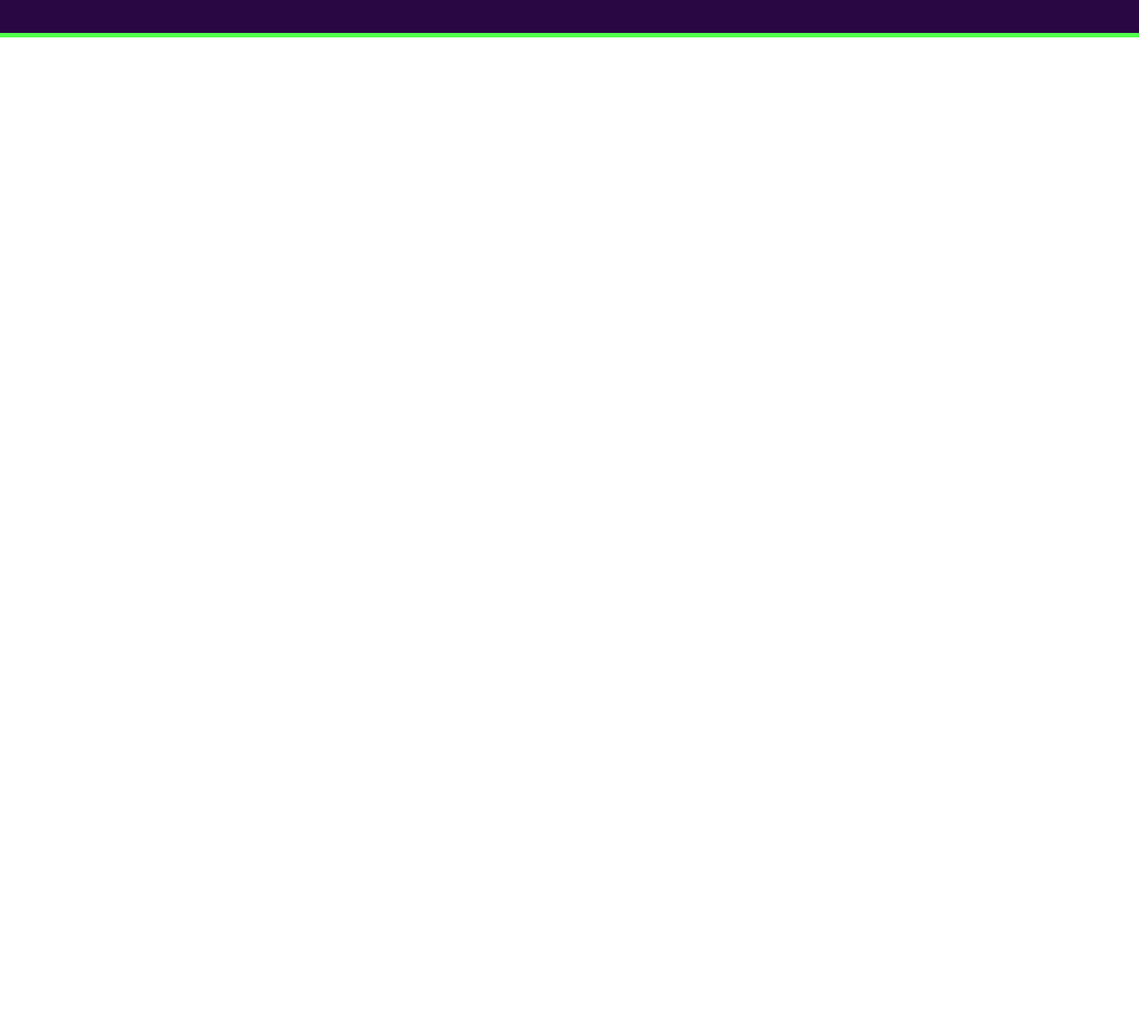
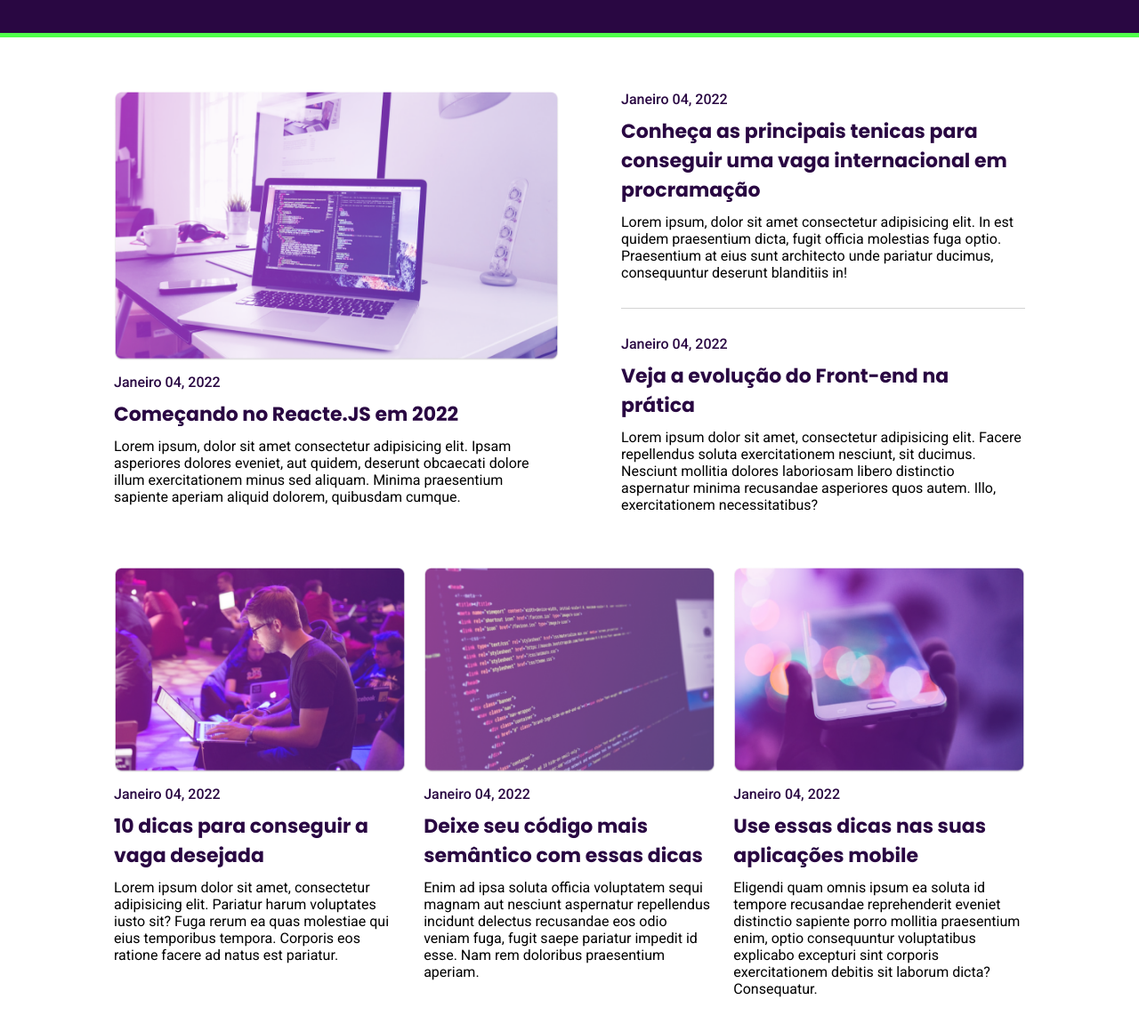
Before and after one commit to carlosolliveira/RocketBlog, a plain HTML site: page index.html in a window 1280 px wide. Shown: the part 500-1660 px from the top of the page at 89% size. Before the commit the page ends 800 px from the top, so only its background shows below. Drawn offline with Linux system fonts and the light colour scheme.

Commit message:
new 3 ok & iniciei a responsividade

```diff
--- /dev/null
+++ b/css/responsive.css
@@ -0,0 +1,15 @@
+@media (max-width: 600px) {
+
+    /* MENU */
+
+
+    .destaque {
+        flex-direction: column-reverse;
+    }
+    .destaque > div{
+        width: 100%;
+    }
+    .destaque > div > img{
+        width: 100%;
+    }
+}
--- a/css/style.css
+++ b/css/style.css
@@ -1,5 +1,5 @@
 @import url('https://fonts.googleapis.com/css2?family=Open+Sans:ital,wght@0,400;0,500;0,700;1,300;1,400;1,700&family=Poppins:wght@700&display=swap');
-@import url('https://fonts.googleapis.com/css2?family=Open+Sans:ital,wght@0,400;0,500;0,700;1,300;1,400;1,700&family=Poppins:wght@700&family=Roboto:wght@400;700&display=swap');
+@import url('https://fonts.googleapis.com/css2?family=Open+Sans:ital,wght@0,400;0,500;0,700;1,300;1,400;1,700&family=Poppins:wght@700&family=Roboto:wght@400;500;700&display=swap');
 :root {
     --purple-bg: #290742;
     --dark-bg: #170027;
@@ -15,6 +15,13 @@
     margin: 0;
     padding: 0;
     border: 0;
+}
+a {
+    text-decoration: none;
+}
+
+a:hover{
+    opacity: .5;
 }
 
 /* HEADER */
@@ -43,8 +50,11 @@ header > section.menu-bar {
     gap: 20px;
     font-family: var(--font-text);
 }
+header > section.menu-bar > a {
+    color: var(--white);
+}
 
-header > section.menu-bar > article:nth-child(1):before{
+header > section.menu-bar > a:nth-child(1) article::before{
     content: "";
     margin-right: 5px;
     padding: 0 1px;
@@ -60,6 +70,7 @@ header > section.search{
 
 header > section.search > input{
     outline: none;
+    color: var(--white);
     padding: 0px 20px;
     border-radius: 5px 0 0 5px;
     height: 37px;
@@ -79,7 +90,7 @@ header > section.search > button{
 .destaque {
     height: 350px;
     display: flex;
-    gap: 100px;
+    /* gap: 100px; */
 }
 
 .destaque > aside{
@@ -100,7 +111,7 @@ header > section.search > button{
     font-family: var(--font-text);
 }
 
-.destaque > aside > span{
+.destaque > aside span{
     font-family: var(--font-text);
     font-weight: 700;
     font-size: 20px;
@@ -110,6 +121,86 @@ header > section.search > button{
     gap: 10px;
 }
 
-.destaque > aside, div{
-    flex-basis: 1;
+
+section.cont{
+    max-width: 80%;
+    padding: 60px 0;
+    margin: auto;
 }
+
+section.cont h1{
+    font-family: var(--font-title);
+    color: var(--purple-bg);
+    font-size: 22px;
+    font-weight: 400;
+}
+section.cont p{
+    font-family: var(--font-text);
+    font-size: 16px;
+    font-weight: 400;
+}
+
+section.cont span.date {
+    font-family: var(--font-text);
+    color: var(--purple-bg);
+    font-weight: 500;
+}
+section.cont > section.news{
+    display: flex;
+    gap: 70px;
+}
+
+section.cont hr{
+    height: 1px;
+    background-color: lightgrey;
+}
+
+section.cont > section.news > article:nth-child(1){
+    width: 500px;
+}
+
+section.cont > section.news > article:nth-child(1) > aside{
+    display: flex;
+    flex-direction: column;
+    gap: 10px;
+    font-family: Roboto;
+}
+
+/* body > main > section.cont > section.news > article:nth-child(1)  */
+
+body > main > section.cont > section.news > article:nth-child(1) > aside > div > img {
+    width: 500px;
+}
+
+section.cont > section.news > article:nth-child(2){
+    display: flex;
+    flex-direction: column;
+    gap: 30px;
+}
+
+section.cont > section.news > article:nth-child(2) > aside{
+    display: flex;
+    flex-direction: column;
+    gap: 10px;
+}
+
+section.news-3{
+    max-width: 100%;
+    /* background-color: red; */
+    display: flex;
+    justify-content: space-between;
+    padding: 60px 0px 0px;
+}
+
+section.news-3 > aside {
+    width: 32%;
+    display: flex;
+    flex-direction: column;
+    gap: 10px;
+    /* background-color: blue; */
+}
+
+
+section.news-3 > aside > div img {
+    width: 100%;
+}
--- a/index.html
+++ b/index.html
@@ -6,6 +6,7 @@
     <meta name="viewport" content="width=device-width, initial-scale=1.0">
     <title>The Blog</title>
     <link rel="stylesheet" href="css/style.css">
+    <link rel="stylesheet" href="css/responsive.css">
 </head>
 <body>
     <main>
@@ -14,10 +15,18 @@
                 <header>
                     <img src="images/logo.svg" alt="The Blog">
                     <section class="menu-bar">
-                        <article>Home</article>
-                        <article>Sobre</article>
-                        <article>Categorias</article>
-                        <article>Contato</article>
+                        <a href="#" class="link-menu">
+                            <article>Home</article>
+                            </a>
+                        <a href="#" class="link-menu">
+                            <article>Sobre</article>
+                        </a>
+                        <a href="#" class="link-menu">
+                            <article>Categorias</article>
+                        </a>
+                        <a href="#" class="link-menu">
+                            <article>Contato</article>
+                        </a>
                     </section>
                     <section class="search">
                         <input type="text" placeholder="Pesquisar">
@@ -30,13 +39,75 @@
                     <aside>
                         <h1>Veja o guia definitivo para consquistar seus objetivos como DEV em 2022</h1>
                         <p>Lorem ipsum dolor sit, amet consectetur adipisicing elit. Id quidem ab quas quasi facilis esse repudiandae debitis architecto possimus aut soluta eveniet suscipit, iure dolor provident placeat nulla iste eos.</p>
-                        <span>Veja mais <img src="images/arrow-right.svg" alt=""></span>
+                        <a href="#">
+                            <span>Veja mais <img src="images/arrow-right.svg" alt=""></span>
+                        </a>
                     </aside>
                     <div><img src="images/featured-image.png" alt=""></div>
                 </section>
             </article>
         </section>
-        <section class="cont"></section>
+        <section class="cont">
+            <section class="news">
+                <article>
+                    <aside>
+                        <div>
+                            <img src="images/post-1.png" alt="">
+                        </div>
+                        <span class="date">Janeiro 04, 2022</span>
+                        <a href="#">
+                            <h1>Começando no Reacte.JS em 2022</h1>
+                        </a>
+                        <p>Lorem ipsum, dolor sit amet consectetur adipisicing elit. Ipsam asperiores dolores eveniet, aut quidem, deserunt obcaecati dolore illum exercitationem minus sed aliquam. Minima praesentium sapiente aperiam aliquid dolorem, quibusdam cumque.</p>
+                    </aside>
+                </article>
+                <article>
+                    <aside>
+                        <span class="date">Janeiro 04, 2022</span>
+                        <a href="#">
+                            <h1>Conheça as principais tenicas para conseguir uma vaga internacional em procramação</h1>
+                        </a>
+                        <p>Lorem ipsum, dolor sit amet consectetur adipisicing elit. In est quidem praesentium dicta, fugit officia molestias fuga optio. Praesentium at eius sunt architecto unde pariatur ducimus, consequuntur deserunt blanditiis in!</p>
+                    </aside>
+                    <hr>
+                    <aside>
+                        <span class="date">Janeiro 04, 2022</span>
+                        <a href="#">
+                            <h1>Veja a evolução do Front-end na prática</h1>
+                        </a>
+                        <p>Lorem ipsum dolor sit amet, consectetur adipisicing elit. Facere repellendus soluta exercitationem nesciunt, sit ducimus. Nesciunt mollitia dolores laboriosam libero distinctio aspernatur minima recusandae asperiores quos autem. Illo, exercitationem necessitatibus?</p>
+                    </aside>
+                </article>
+            </section>
+            <section class="news-3">
+                <aside>
+                    <div><img src="images/post-2.png" alt=""></div><span class="date">Janeiro 04, 2022</span>
+                    <a href="">
+                        <h1>
+                            10 dicas para conseguir a vaga
+desejada
+                        </h1>
+                    </a>
+                    <p>Lorem ipsum dolor sit amet, consectetur adipisicing elit. Pariatur harum voluptates iusto sit? Fuga rerum ea quas molestiae qui eius temporibus tempora. Corporis eos ratione facere ad natus est pariatur.</p>
+                </aside>
+                <aside>
+                    <div><img src="images/post-3.png" alt=""></div><span class="date">Janeiro 04, 2022</span>
+                    <a href="">
+                        <h1>Deixe seu código mais semântico
+                            com essas dicas</h1>
+                    </a>
+                    <p>Enim ad ipsa soluta officia voluptatem sequi magnam aut nesciunt aspernatur repellendus incidunt delectus recusandae eos odio veniam fuga, fugit saepe pariatur impedit id esse. Nam rem doloribus praesentium aperiam.</p>
+                </aside>
+                <aside>
+                    <div><img src="images/post-4.png" alt=""></div><span class="date">Janeiro 04, 2022</span>
+                    <a href="">
+                        <h1>Use essas dicas nas suas
+                            aplicações mobile</h1>
+                    </a>
+                    <p>Eligendi quam omnis ipsum ea soluta id tempore recusandae reprehenderit eveniet distinctio sapiente porro mollitia praesentium enim, optio consequuntur voluptatibus explicabo excepturi sint corporis exercitationem debitis sit laborum dicta? Consequatur.</p>
+                </aside>
+            </section>
+        </section>
     </main>
 </body>
 </html>
```
